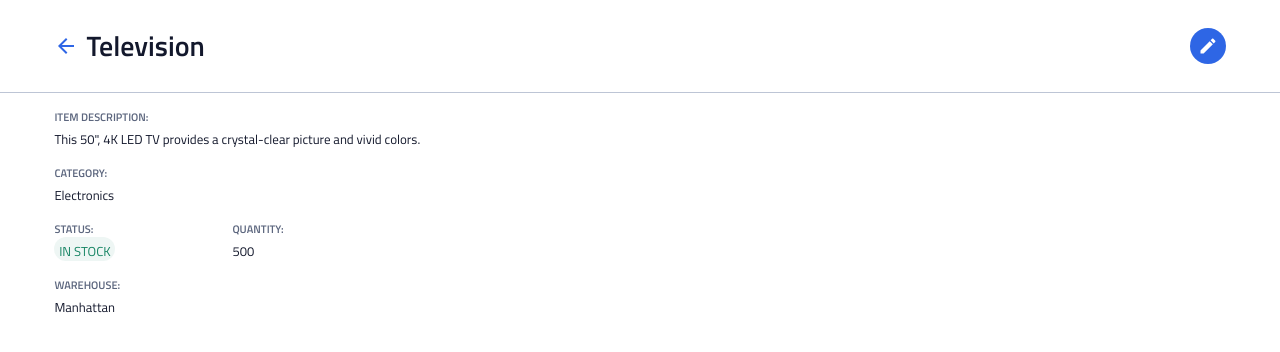
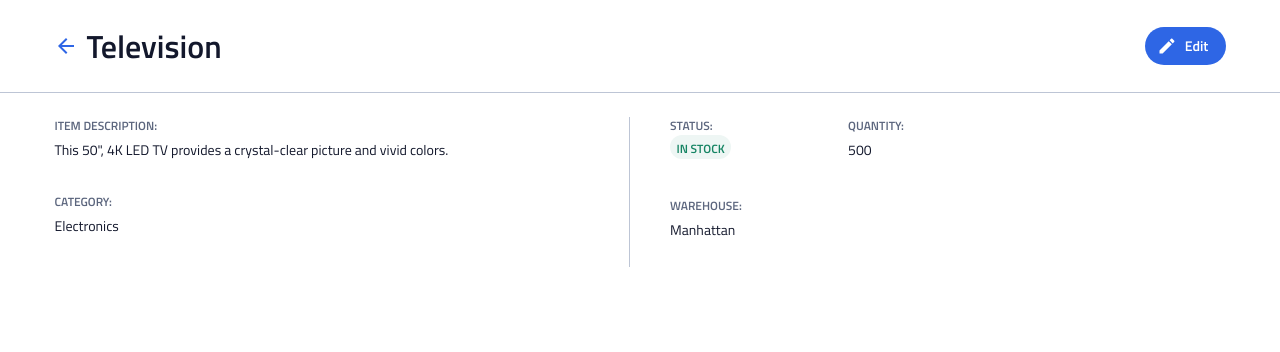
Before and after one commit to oikantik/team-two-instock, a React (Create React App) app in the folder client/: page / in a window 1280 px wide. Shown: the top 352 px of the page. Built offline with nearby package versions, Linux system fonts and the light colour scheme.

Commit message:
completed tablet breakpoint

```diff
--- a/client/src/components/InventoryItem/InventoryItem.js
+++ b/client/src/components/InventoryItem/InventoryItem.js
@@ -10,12 +10,12 @@ const InventoryItem = (props) => {
           <img src={arrowBackIcon} alt="Arrow Icon" className="inv-item-details__arrow-icon" ></img>
           <h1 className="inv-item-details__title">Television</h1>
         </div>
-        <div className="inv-item-details__edit-div">
+        <button className="inv-item-details__edit-button">
           <svg className="inv-item-details__edit-icon"width="24" height="24" viewBox="0 0 24 24" fill="FFFFFF" xmlns="http://www.w3.org/2000/svg">
             <path className="inv-item-details__edit-icon-path" d="M3 17.25V21H6.75L17.81 9.94L14.06 6.19L3 17.25ZM20.71 7.04C21.1 6.65 21.1 6.02 20.71 5.63L18.37 3.29C17.98 2.9 17.35 2.9 16.96 3.29L15.13 5.12L18.88 8.87L20.71 7.04V7.04Z" fill="#FFFFFF"/>
           </svg>
           <p className="inv-item-details__edit">Edit</p>
-        </div>
+        </button>
       </div>
       <div className="inv-item-details__border"></div>
       <div className="inv-item-details__main">
--- a/client/src/components/InventoryItem/InventoryItem.scss
+++ b/client/src/components/InventoryItem/InventoryItem.scss
@@ -17,6 +17,7 @@
     align-items: center;
     width: 91.5%;
     height: 92px;
+
   }
 
   &__title-div {
@@ -30,9 +31,13 @@
 
   &__title {
     @include m-h1;
+    @include tablet {
+      @include h1;
+    }
   }
 
-  &__edit-div {
+  &__edit-button {
+    border: none;
     width: 36px;
     height: 36px;
     background-color: color(interactive);
@@ -40,6 +45,13 @@
     display: flex;
     justify-content: center;
     align-items: center;
+    outline: none;
+    @include tablet {
+      width: 81px;
+      height: 38px;
+      display: flex;
+      padding-right: 5px;
+    }
   }
 
   &__edit-icon-path {
@@ -49,10 +61,19 @@
   &__edit-icon {
     width: 20px;
     height: 20px;
+    @include tablet {
+      margin-right: .5rem;
+    }
   }
 
   &__edit {
     display: none;
+    @include tablet {
+      display: inline;
+      @include h3;
+      color: color(global-white);
+
+    }
   }
 
   &__border {
@@ -63,43 +84,76 @@
   &__main {
     width: 91.5%;
     height: 250px;
+    @include tablet {
+      height: 198px;
+      display: flex;
+      align-items: center;
+    }
   }
 
   &__main-top {
-
+    @include tablet {
+      height: 150px;
+      border-right: 1px solid color(borders);
+      width: 100%;
+    }
   }
 
   &__descr-label {
     @include m-h4;
     margin-top: 16px;
+    @include tablet {
+      @include h4;
+      margin:0;
+    }
   }
 
   &__descr {
     @include m-p2;
     margin-top: 4px;
     margin-right: 50px;
+    @include tablet {
+      @include p2;
+
+    }
   }
 
   &__category-label {
     @include m-h4;
     margin-top: 16px;
+    @include tablet {
+      @include h4;
+      margin-top: 32px;
+
+    }
 
   }
 
   &__category {
     @include m-p2;
     margin-top: 4px;
+    @include tablet {
+      @include p2;
+
+    }
 
 
   }
 
   &__main-bottom {
-
+    @include tablet {
+      height: 150px;
+      width: 100%;
+      padding-left: 2.5rem;
+    }
   }
 
   &__div-row {
     display: flex;
     margin-top: 16px;
+    @include tablet {
+      margin: 0;
+    }
   }
 
   &__div-column {
@@ -108,6 +162,10 @@
 
   &__status-label {
     @include m-h4;
+    @include tablet {
+      @include h4;
+
+    }
 
   }
 
@@ -119,29 +177,46 @@
     display: flex;
     justify-content: center;
     align-items: center;
+
   }
 
   &__status {
     @include m-p2;
     color: color(instock);
     margin-top: 4px;
+    @include tablet{
+      @include h4;
+      color: color(instock);
+
+    }
 
   }
 
   &__quantity-label {
     @include m-h4;
+    @include tablet{
+      @include h4;
+
+    }
   }
 
   &__quantity {
     @include m-p2;
     margin-top: 4px;
+    @include tablet {
+      @include p2;
 
-
+    }
   }
 
   &__warehouse-label{
     @include m-h4;
     margin-top: 16px;
+    @include tablet{
+      @include h4;
+      margin-top: 36px;
+
+    }
 
 
   }
@@ -149,7 +224,10 @@
   &__warehouse {
     @include m-p2;
     margin-top: 4px;
+    @include tablet {
+      @include p2;
 
+    }
 
   }
 
```
Also changed, not shown: 1 other file (tests, documents, lock files or other folders).
